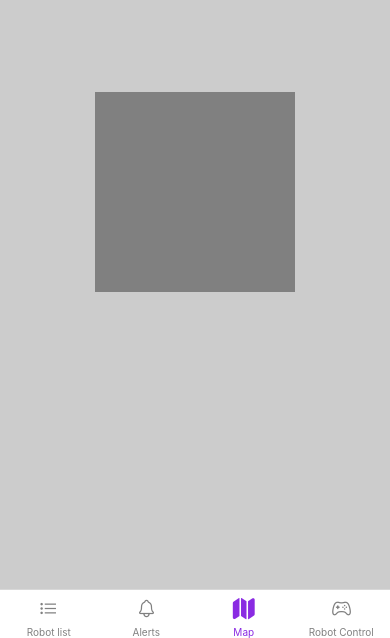
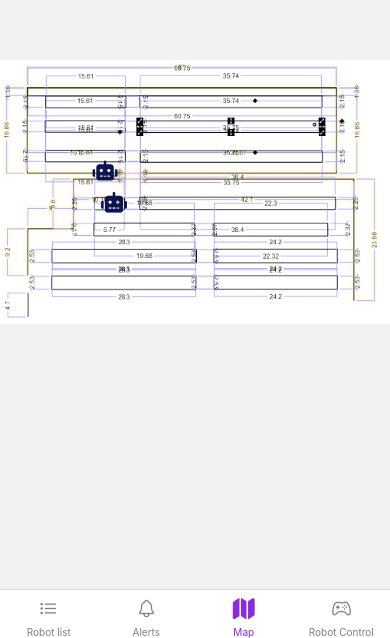
Before and after one commit to alegro91/Control-system-for-omnidrive-robot, a React Native app in the folder client/: screen /Map in a window 390 px wide. Shown: the part 206-844 px from the top of the page. Built offline with nearby package versions, Linux system fonts and the light colour scheme; no server answers; what expo-notifications would draw is missing.

Commit message:
Map page implemented

```diff
--- a/client/package.json
+++ b/client/package.json
@@ -41,6 +41,7 @@
     "react-native-ble-plx": "^2.0.3",
     "react-native-elements": "^3.4.3",
     "react-native-gesture-handler": "~2.9.0",
+    "react-native-maps": "^1.7.1",
     "react-native-material": "^0.0.4",
     "react-native-notifications": "^4.3.3",
     "react-native-reanimated": "~2.14.4",
@@ -49,7 +50,8 @@
     "react-native-svg": "13.4.0",
     "react-native-udp": "^4.1.7",
     "react-native-vector-icons": "^9.2.0",
-    "react-native-web": "~0.18.11",
+    "react-native-web": "^0.18.12",
+    "react-native-webview": "^12.0.2",
     "react-redux": "^8.0.5",
     "redux": "^4.2.1",
     "redux-persist": "^6.0.0",
--- a/client/src/components/NetworkScanner/index.js
+++ b/client/src/components/NetworkScanner/index.js
@@ -630,7 +630,7 @@ const NetworkScanner = () => {
               <FlatList
                 data={robots}
                 renderItem={renderItem}
-                keyExtractor={(item) => item.id}
+                keyExtractor={(item) => item.agv_id}
                 persistentScrollbar={true}
                 style={{
                   padding: 30,
--- a/client/src/navigation/screens/MapScreen.js
+++ b/client/src/navigation/screens/MapScreen.js
@@ -1,10 +1,217 @@
-import React from "react";
-import { View, StyleSheet } from "react-native";
+import React, { useEffect, useState, useRef } from "react";
+import {
+  View,
+  Text,
+  StyleSheet,
+  TouchableOpacity,
+  Dimensions,
+  Image,
+} from "react-native";
+const { width, height } = Dimensions.get("window");
+import { Svg, Circle, Polygon } from "react-native-svg";
+import useRobots from "../../socket/useRobots";
+import Icon from "react-native-vector-icons/FontAwesome";
+import { Button } from "react-native-elements";
+import { useNavigation } from "@react-navigation/native";
+import { on } from "events";
+import { useDispatch, useSelector } from "react-redux";
+import { updateRobotIP } from "../../redux/robotSlice";
+import { Animated } from "react-native";
+import FontAwesome5 from "react-native-vector-icons/FontAwesome5";
+
+import MapImage from "../../../assets/map_giortz.png";
+
+const mapToPixelCoordinates = (value, range) => {
+  return (value / range) * width;
+};
+
+const RobotDetails = ({ robot, onPressManage }) => (
+  <View style={styles.robotDetails}>
+    <Text
+      style={{
+        fontWeight: "bold",
+        fontSize: 12,
+      }}
+    >
+      {robot.agv_id}
+    </Text>
+    <Text
+      style={{
+        fontWeight: "normal",
+        fontSize: 12,
+        marginBottom: 10,
+      }}
+    >
+      {robot.state}
+    </Text>
+    <View
+      style={{
+        flexDirection: "row",
+        alignItems: "center",
+        marginBottom: 5,
+      }}
+    >
+      <Icon name="battery-full" size={15} color="#000" />
+      <Text
+        style={{
+          marginLeft: 5,
+        }}
+      >
+        {robot.battery_capacity}%
+      </Text>
+    </View>
+    <Button
+      style={{
+        marginBottom: 5,
+      }}
+      onPress={() => {
+        onPressManage(robot);
+      }}
+      title="Control"
+      titleStyle={{
+        fontSize: 14,
+      }}
+      type="outline"
+    ></Button>
+
+    {/* Speech Bubble */}
+    <View style={styles.speechBubble}>
+      <Svg width={20} height={10}>
+        <Polygon
+          points="0,0 10,10 20,0"
+          fill="white"
+          stroke="#ccc"
+          strokeWidth={1}
+        />
+      </Svg>
+    </View>
+    {/* Add more details and icons as needed */}
+  </View>
+);
+
+const SvgButton = ({ robot, handlePress, isSelected, onPressManage }) => {
+  const pulseValue = useRef(
+    new Animated.Value(robot.state === "Moving" ? 1.2 : 1)
+  ).current;
+
+  const startPulseAnimation = () => {
+    Animated.sequence([
+      Animated.timing(pulseValue, {
+        toValue: 1.2,
+        duration: 500,
+        useNativeDriver: true,
+      }),
+      Animated.timing(pulseValue, {
+        toValue: 1,
+        duration: 500,
+        useNativeDriver: true,
+      }),
+    ]).start(() => {
+      if (robot.state === "Moving") {
+        startPulseAnimation();
+      }
+    });
+  };
+
+  useEffect(() => {
+    startPulseAnimation(); // Start the pulse animation when the component mounts
+
+    // Cleanup function to stop the animation when the component unmounts
+    return () => {
+      pulseValue.stopAnimation();
+    };
+  }, []);
+
+  useEffect(() => {
+    if (robot.state === "Moving") {
+      startPulseAnimation();
+    }
+  }, [robot.state]);
+
+  return (
+    <View
+      style={{
+        position: "absolute",
+        top: mapToPixelCoordinates(180 - robot.y * 1.7, 150),
+        left: mapToPixelCoordinates(robot.x * 1.7 + 130, 150),
+      }}
+    >
+      <Animated.View
+        style={{
+          transform: [{ scale: pulseValue }],
+        }}
+      >
+        <TouchableOpacity
+          onPress={(e) => {
+            e.stopPropagation();
+            handlePress(robot);
+          }}
+          style={{
+            width: 100,
+            height: 100,
+            backgroundColor: "transparent",
+            borderRadius: 50,
+            justifyContent: "center",
+            alignItems: "center",
+          }}
+        >
+          <FontAwesome5
+            name="robot"
+            size={20}
+            color={
+              robot.errors?.length > 0
+                ? "red"
+                : isSelected
+                ? "#8a2be2"
+                : "#0C134F"
+            }
+          />
+        </TouchableOpacity>
+      </Animated.View>
+      {isSelected && (
+        <RobotDetails robot={robot} onPressManage={onPressManage} />
+      )}
+    </View>
+  );
+};
 
 const MapScreen = () => {
+  const navigation = useNavigation();
+  const dispatch = useDispatch();
+  const { robots } = useRobots();
+  const [selectedRobot, setSelectedRobot] = useState(null);
+
+  const handleRobotPress = (robot) => {
+    setSelectedRobot(selectedRobot === robot ? null : robot);
+  };
+
+  useEffect(() => {
+    console.log("robots", robots);
+  }, [robots]);
+
   return (
-    <View style={styles.container}>
-      <View style={styles.square} />
+    <View
+      style={styles.container}
+      onStartShouldSetResponder={() => true} // Make the container able to receive touch events
+      onResponderRelease={() => setSelectedRobot(null)} // Deselect the robot when the container is pressed
+    >
+      <Image
+        source={MapImage}
+        style={[styles.mapImage, styles.rotatedImage]}
+        resizeMode="contain"
+      />
+      {robots.map((robot) => (
+        <SvgButton
+          key={robot.agv_id}
+          robot={robot}
+          handlePress={handleRobotPress}
+          isSelected={selectedRobot === robot}
+          onPressManage={() => {
+            dispatch(updateRobotIP(robot.ip)); // Update the robot IP using dispatch
+            navigation.navigate("RobotControl");
+          }}
+        />
+      ))}
     </View>
   );
 };
@@ -14,12 +221,30 @@ const styles = StyleSheet.create({
     flex: 1,
     justifyContent: "center",
     alignItems: "center",
-    backgroundColor: "#ccc",
   },
-  square: {
-    width: 200,
-    height: 200,
-    backgroundColor: "gray",
+  mapImage: {
+    flex: 1,
+    width: "100%",
+    height: "100%",
+  },
+  robotDetails: {
+    position: "absolute",
+    top: -120, // Adjust this value to position the details above the selected robot
+    left: 0,
+    backgroundColor: "white",
+    padding: 10,
+    borderRadius: 10,
+    borderColor: "#ccc",
+    borderWidth: 1,
+    // Add more styles as needed
+  },
+  speechBubble: {
+    position: "absolute",
+    bottom: -10,
+    left: 0,
+    right: 0,
+    alignItems: "center",
+    justifyContent: "center", // Center the triangle vertically
   },
 });
 
--- a/client/src/socket/useRobots.js
+++ b/client/src/socket/useRobots.js
@@ -14,10 +14,33 @@ import {
 const useRobots = () => {
   const robotsState = useSelector((state) => state.robot.robots);
   const [robots, setRobots] = useState(
-    useSelector((state) => state.robot.robots) || []
+    /*useSelector((state) => state.robot.robots) || */ [
+      {
+        agv_id: "Basement Dweller",
+        state: "Idle",
+        battery_capacity: 100,
+        location: "C 1346",
+        last_location: "C 1484",
+        loaded: true,
+        ip: "192.168.254.123",
+        x: -64,
+        y: 32,
+      },
+      {
+        agv_id: "Lightning McQueen",
+        state: "Moving",
+        battery_capacity: 50,
+        location: "C 1484",
+        last_location: "C 1346",
+        loaded: false,
+        ip: "192.168.254.124",
+        x: -62,
+        y: 25,
+      },
+    ]
   );
   const [locations, setLocations] = useState(
-    useSelector((state) => state.robot.locations) || [
+    /* useSelector((state) => state.robot.locations) || */ [
       { name: "C 1418", x: 0, y: 0 },
       { name: "C 1419", x: 0, y: 0 },
       { name: "C 1420", x: 0, y: 0 },
@@ -226,6 +249,8 @@ const useRobots = () => {
     if (socket) {
       setRobots([]);
       dispatch(updateRobots([]));
+      setLocations([]);
+      dispatch(updateLocations([]));
       setScanStatus("scanning");
       setSearching(true);
       socket.emit("start-scan");
```
Also changed, not shown: client/assets/map_giortz.png (added), 1 other file (tests, documents, lock files or other folders).
